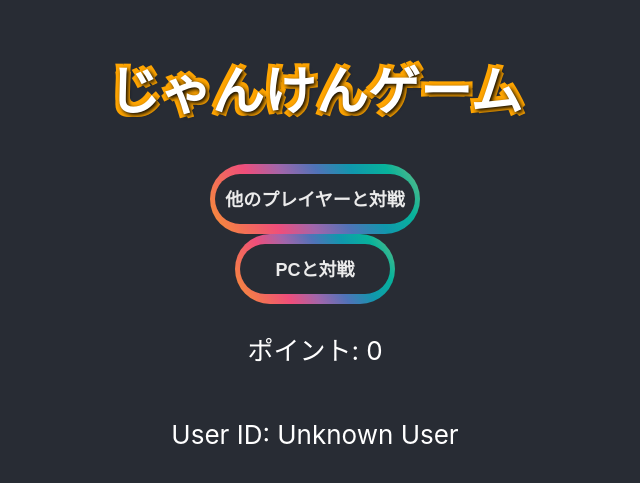
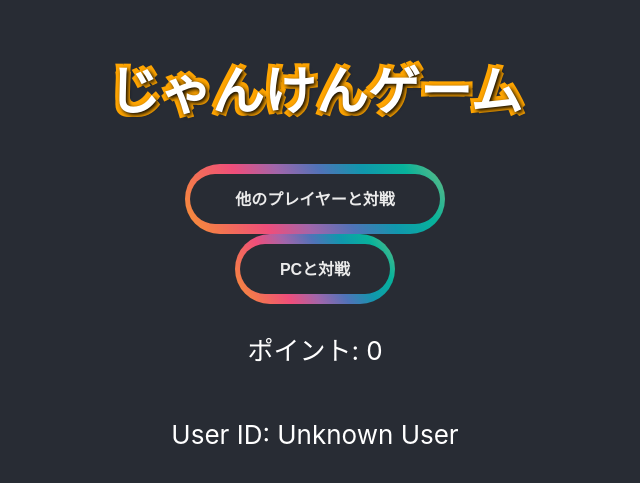
Before and after one commit to miki710/janken-game, a React (Create React App) app: page / in a window 1280 px wide. Shown: the part 157-640 px from the top of the page, without its empty margins (325-965 px from the left). Built offline with nearby package versions, Linux system fonts and the light colour scheme; no server answers.

Commit message:
ボタンのUIを修正

```diff
--- a/src/App.css
+++ b/src/App.css
@@ -120,7 +120,7 @@
   border-radius: 180px;
   background-color: #282c34; /* App-headerの背景色に合わせる */
   color: rgba(235, 235, 235, 1); /* 文字色 */
-  font-size: 18px; /* 文字サイズを18pxに設定 */
+  font-size: 16px; /* 文字サイズを18pxに設定 */
   font-weight: bold; /* 文字を太字に設定 */
   text-align: center; /* テキストを中央揃え */
   line-height: 50px; /* ボタンの高さに合わせて中央揃え */
@@ -128,6 +128,7 @@
   cursor: pointer; /* カーソルをポインタに変更 */
   margin: 0; /* マージンをリセット */
   position: relative; /* 擬似要素のために相対位置を設定 */
+  white-space: nowrap; /* テキストを一行にする */
 }
 
 .rainbow-border .rainbow-button:before {
@@ -153,7 +154,7 @@
 }
 
 .rainbow-button.vs-player {
-  width: 200px; /* 他のプレイヤーと対戦ボタンの幅 */
+  width: 250px; /* 他のプレイヤーと対戦ボタンの幅 */
 }
 
 .rainbow-button.vs-computer {
```
